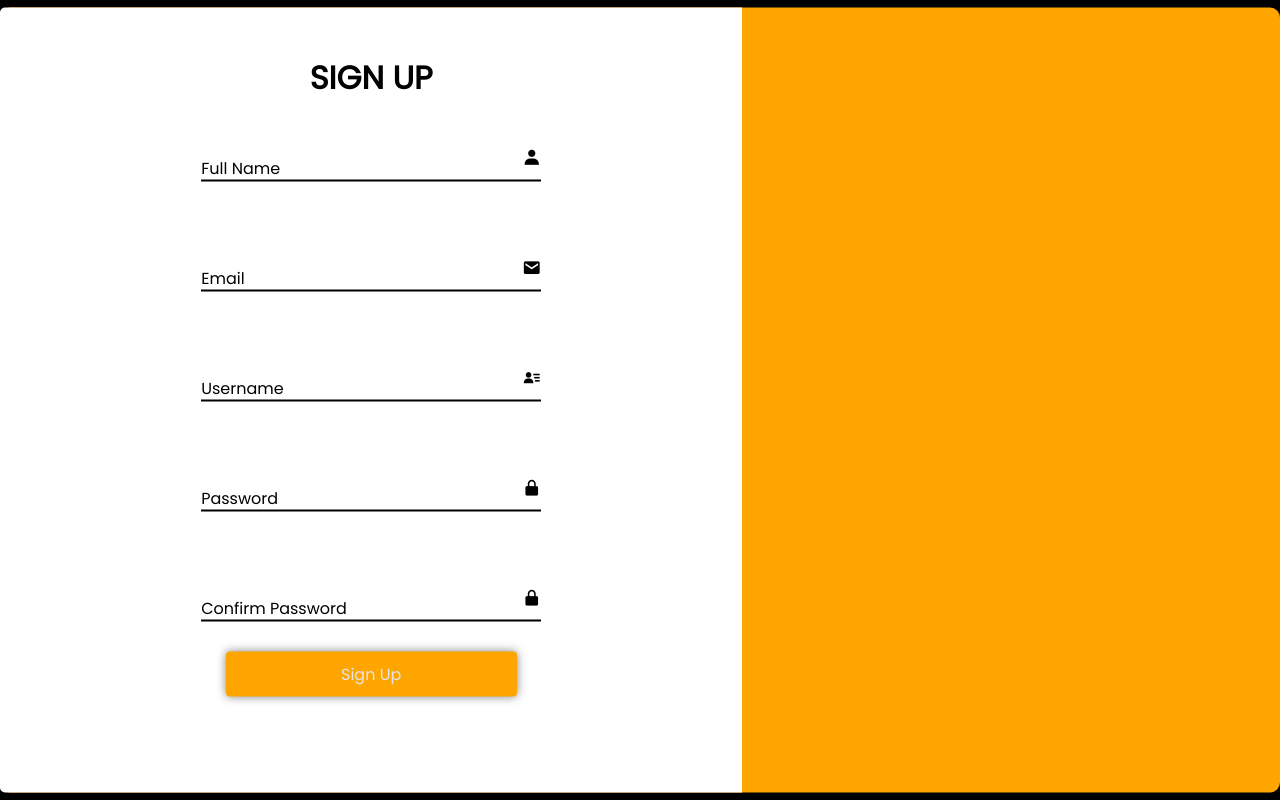
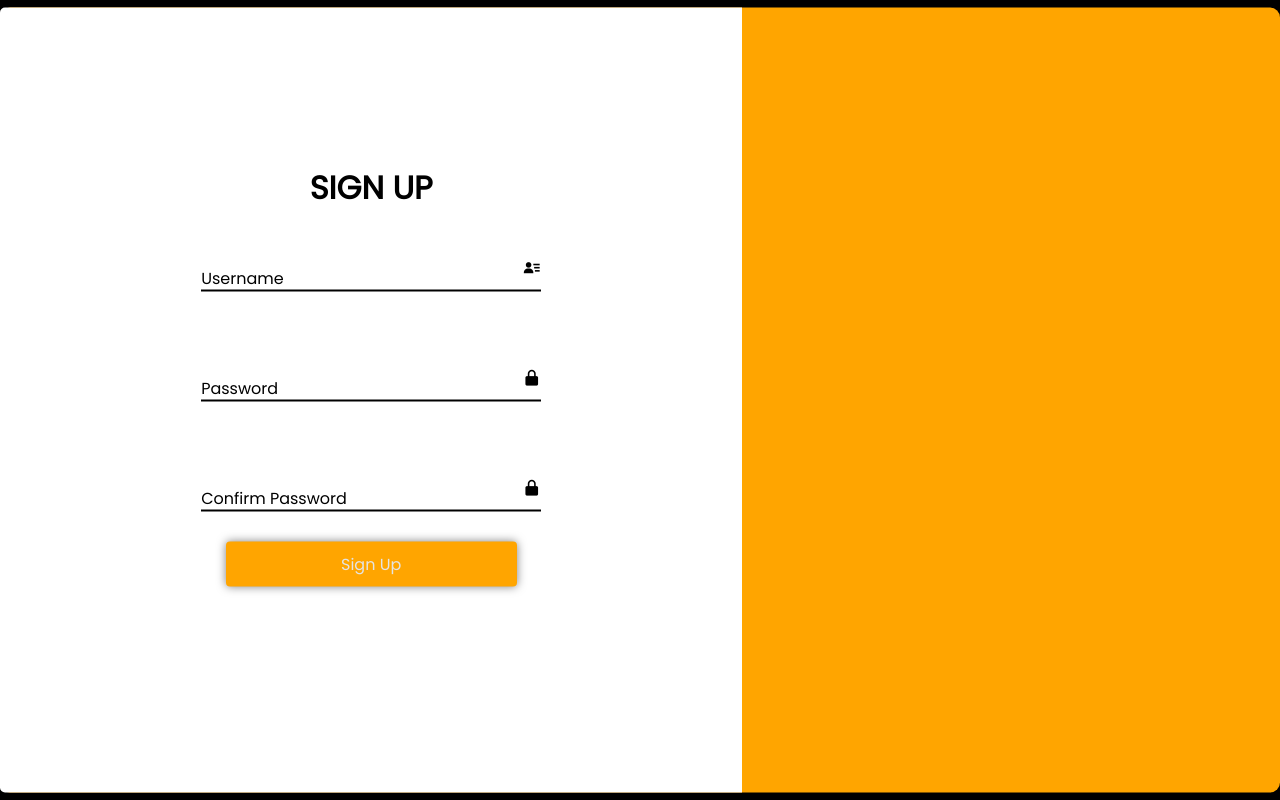
Before and after one commit to notdredre/RecipeTracker, a Flask app: page /signup in a window 1280 px wide. Run offline with Flask 3, Linux system fonts and the light colour scheme.

Commit message:
Update signup.html

```diff
--- a/App/templates/signup.html
+++ b/App/templates/signup.html
@@ -15,16 +15,6 @@
                 <form action='/signup' method="post">
                     <h2>SIGN UP</h2>
                     <div class="user-input">
-                        <div class="input-box">
-                            <span class="icon"><i class='bx bxs-user'></i></span>
-                            <input type="text" required name='fullname'>
-                            <label>Full Name</label>
-                        </div>
-                        <div class="input-box">
-                            <span class="icon"><i class='bx bxs-envelope'></i></span>
-                            <input type="email" required name='email'>
-                            <label>Email</label>
-                        </div>
                         <div class="input-box">
                             <span class="icon"><i class='bx bxs-user-detail'></i></span>
                             <input type="text" required name='username'>
```
